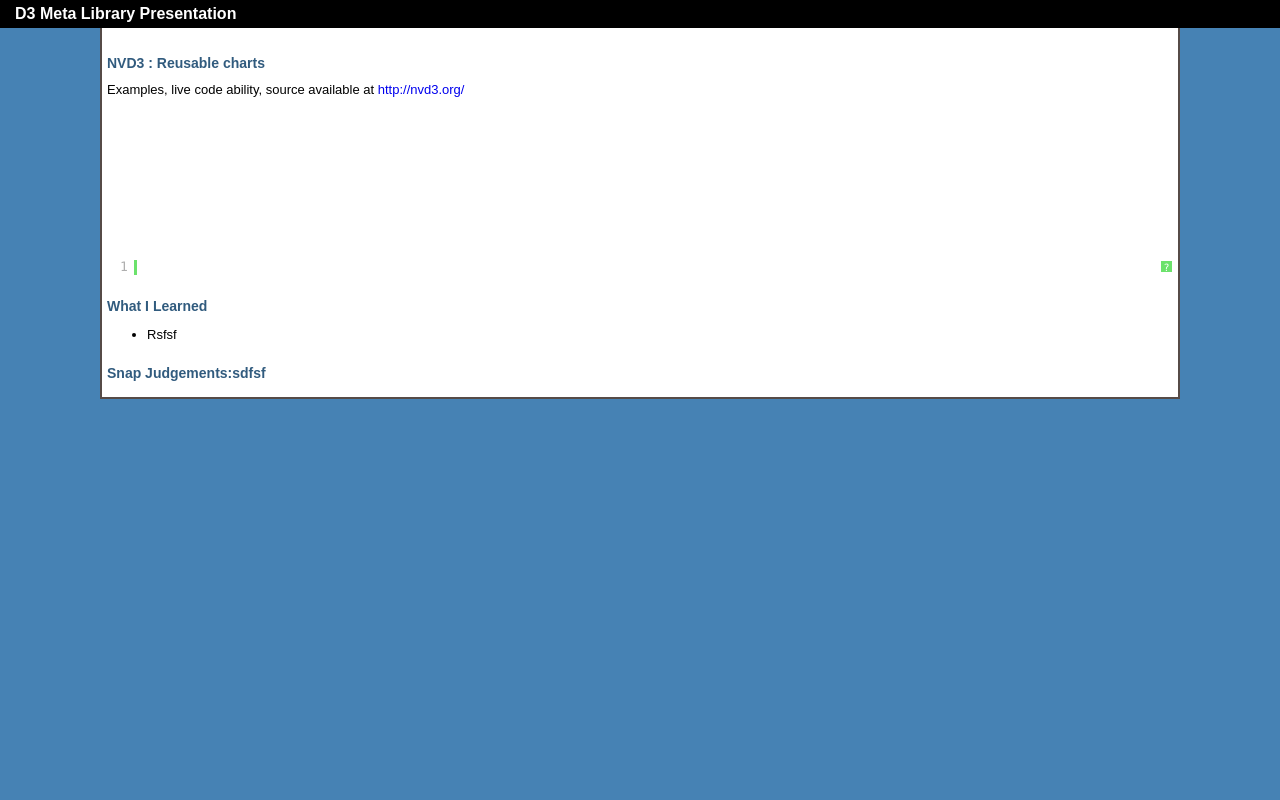
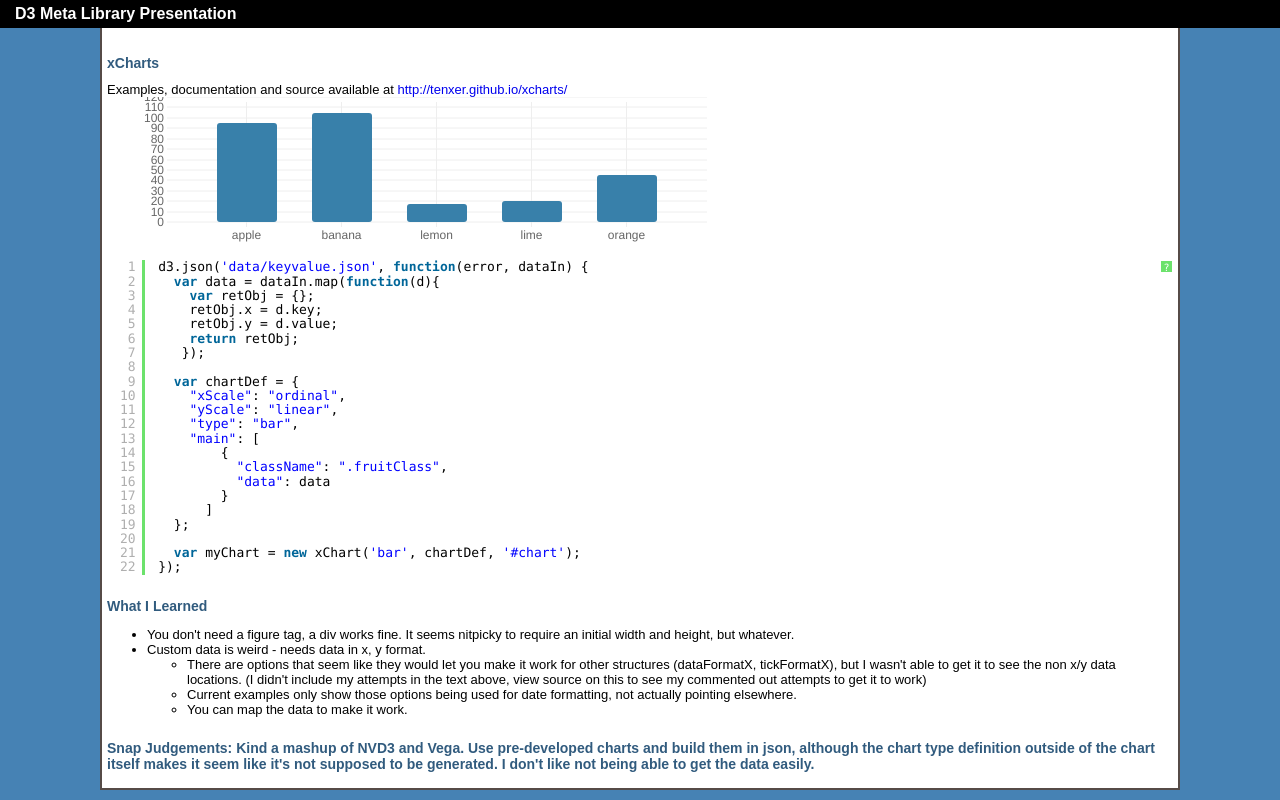
Before and after one commit to gelicia/d3metaLibPresent, a plain HTML site: page xcharts.html in a window 1280 px wide. Drawn offline with Linux system fonts and the light colour scheme.

Commit message:
xcharts, etc

```diff
--- a/xcharts.html
+++ b/xcharts.html
@@ -17,12 +17,8 @@
     <script type="text/javascript" src="syntaxHighlight/scripts/shBrushJScript.js"></script>
     <link type="text/css" rel="stylesheet" href="syntaxHighlight/styles/shCoreDefault.css"/>
 
-    <script src="js/lib/nvd3/nv.d3.js"></script>
-    <link href="js/lib/nvd3/src/nv.d3.css" rel="stylesheet">
-
-    <script type="text/javascript">
-      SyntaxHighlighter.all();
-    </script>
+    <script src="js/lib/xcharts/xcharts.min.js"></script>
+    <link href="js/lib/xcharts/xcharts.min.css" rel="stylesheet">
   </head>
 
   <body>
@@ -30,20 +26,79 @@
     <div id="left"></div>
     <div id="right"></div>
     <div id="content">
-      <h2>NVD3 : Reusable charts</h2>
-       <p>Examples, live code ability, source available at <a href="http://nvd3.org/">http://nvd3.org/</a></p>
-      <div id="chart"><svg></svg></div>
+      <h2>xCharts</h2>
+       <p>Examples, documentation and source available at <a href="http://tenxer.github.io/xcharts/">http://tenxer.github.io/xcharts/</a></p>
+      <div id="chart" style="width: 600px; height: 150px;"></div>
       <pre class="brush: js;">
+d3.json('data/keyvalue.json', function(error, dataIn) {
+  var data = dataIn.map(function(d){
+    var retObj = {};
+    retObj.x = d.key;
+    retObj.y = d.value;
+    return retObj;
+   });
 
+  var chartDef = {
+    "xScale": "ordinal",
+    "yScale": "linear",
+    "type": "bar",
+    "main": [
+        {
+          "className": ".fruitClass",
+          "data": data
+        }
+      ]
+  };
+
+  var myChart = new xChart('bar', chartDef, '#chart');
+});
     </pre>
     <div>
       <h2>What I Learned</h2>
       <ul>
-        <li>Rsfsf</li>
+        <li>You don't need a figure tag, a div works fine. It seems nitpicky to require an initial width and height, but whatever.</li>
+        <li>Custom data is weird - needs data in x, y format.
+          <ul>
+            <li>There are options that seem like they would let you make it work for other structures (dataFormatX, tickFormatX), but I wasn't able to get it to see the non x/y data locations. (I didn't include my attempts in the text above, view source on this to see my commented out attempts to get it to work)</li>
+            <li>Current examples only show those options being used for date formatting, not actually pointing elsewhere.</li>
+            <li>You can map the data to make it work.</li>
+          </ul>
+        </li>
       </ul>
 
-      <h2>Snap Judgements:sdfsf</h2>
+      <h2>Snap Judgements: Kind a mashup of NVD3 and Vega. Use pre-developed charts and build them in json, although the chart type definition outside of the chart itself makes it seem like it's not supposed to be generated. I don't like not being able to get the data easily.</h2>
     </div>
     </div>
+    <script type="text/javascript">
+      SyntaxHighlighter.all();
+
+      d3.json('data/keyvalue.json', function(error, dataIn) {
+        var data = dataIn.map(function(d){
+          var retObj = {};
+          retObj.x = d.key;
+          retObj.y = d.value;
+          return retObj;
+         });
+
+        var chartDef = {
+          "xScale": "ordinal",
+          "yScale": "linear",
+          "type": "bar",
+          "main": [
+              {
+                "className": ".fruitClass",
+                "data": data
+              }
+            ]
+          //"dataFormatX" : function(d) { console.log(d); return d.key},
+          //"dataFormatY" : function(d) {return d.value}
+         // "opts": "{\n  \"dataFormatX\": function(d) { console.log(d); return d.key;},\n  \"dataFormatY\": function(d) { return d.value;}\n}"
+        };
+
+        //var opts = {dataFormatX : function(d){ console.log(d); return d.key;} , dataFormatY : function(d){ return d.value;}}
+
+        var myChart = new xChart('bar', chartDef, '#chart'); //, opts);
+      });
+    </script>
   </body>
 </html>
```
Also changed, not shown: etc.html (+8 -0 lines).
